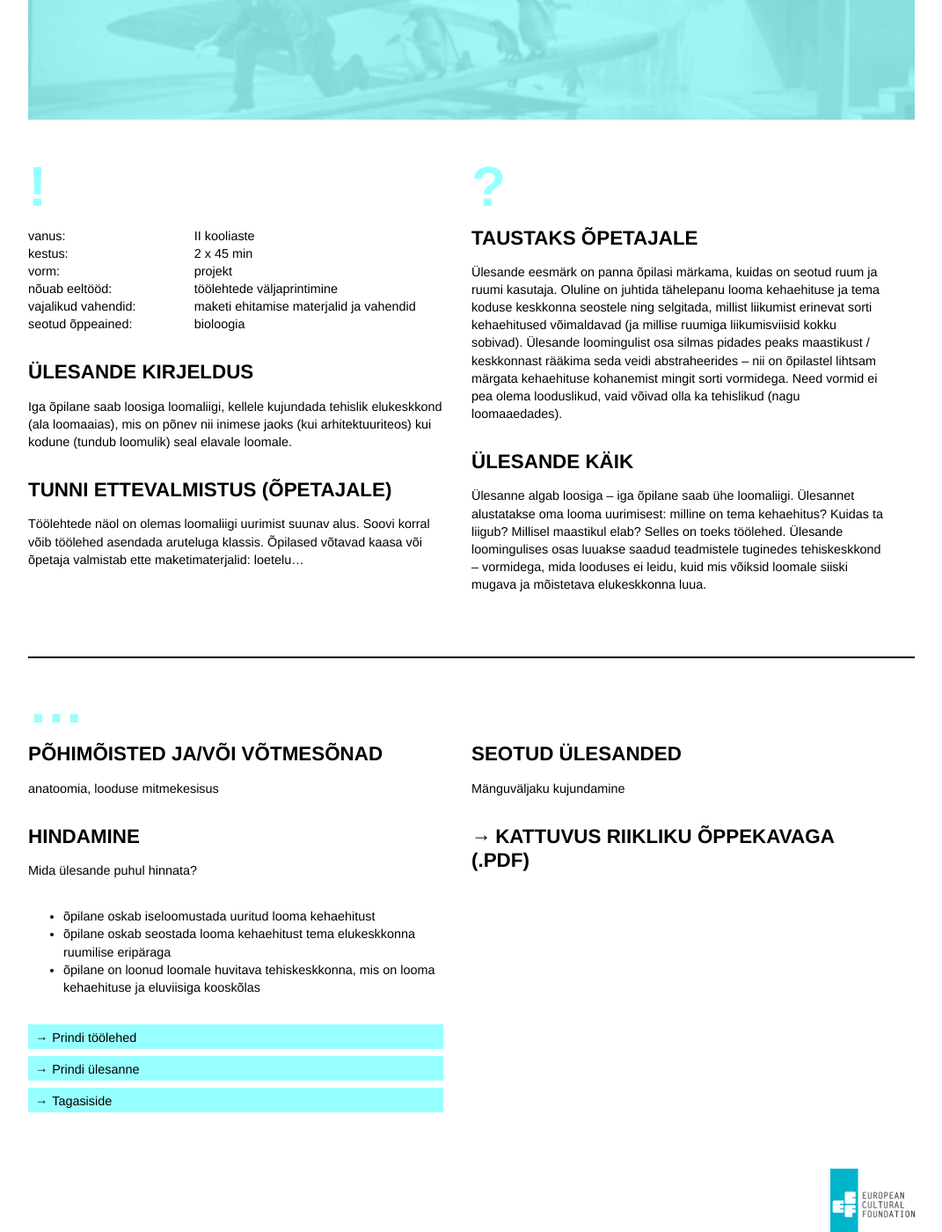
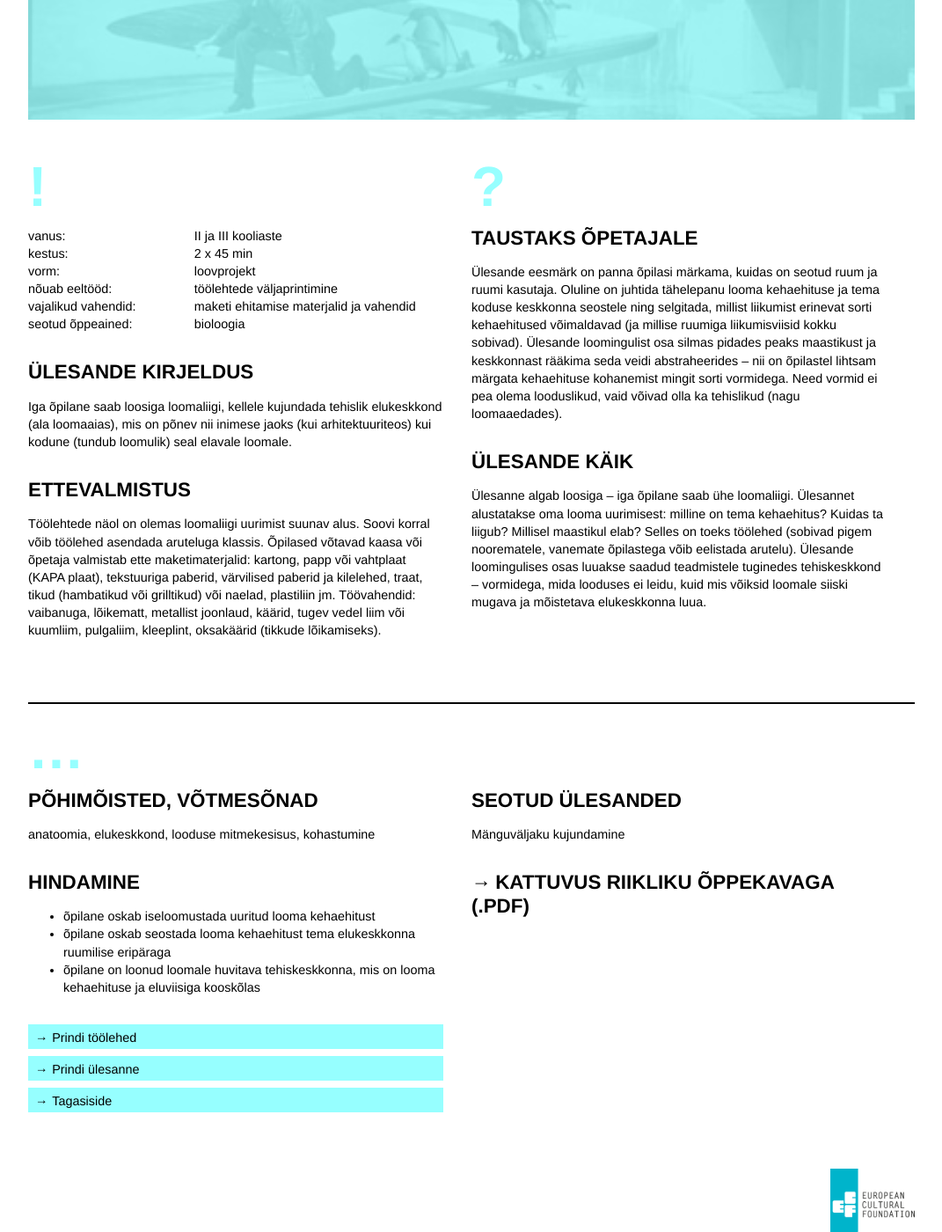
Before and after one commit to ruumiharidus/ruumiharidus.github.io, a Jekyll site: the page built from _posts/2015-11-25-loomaaed.md, in a window 1280 px wide and 1400 px high, scrolled down 658 px. Shown: the whole window at 88% size, without its empty margins (104-1175 px from the left). Built offline with Jekyll 4.4.1, drawn with Linux system fonts in a browser that asks for light colours; nearby versions of some CDN libraries.

Commit message:
Updated 2015-11-25-loomaaed.md

```diff
--- a/_posts/2015-11-25-loomaaed.md
+++ b/_posts/2015-11-25-loomaaed.md
@@ -7,12 +7,13 @@ published: true
 ---
 
 
+
 <section class="section-bang">
 ### !
 
-vanus: 				| II kooliaste
+vanus: 				| II ja III kooliaste
 kestus: 			| 2 x 45 min
-vorm: 				| projekt
+vorm: 				| loovprojekt
 nõuab eeltööd:		| töölehtede väljaprintimine
 vajalikud vahendid:	| maketi ehitamise materjalid ja vahendid
 seotud õppeained:	| bioloogia
@@ -20,18 +21,19 @@ seotud õppeained:	| bioloogia
 #### Ülesande kirjeldus
 Iga õpilane saab loosiga loomaliigi, kellele kujundada tehislik elukeskkond (ala loomaaias), mis on põnev nii inimese jaoks (kui arhitektuuriteos) kui kodune (tundub loomulik) seal elavale loomale.
 
-#### Tunni ettevalmistus (õpetajale)
-Töölehtede näol on olemas loomaliigi uurimist suunav alus. Soovi korral võib töölehed asendada aruteluga klassis. Õpilased võtavad kaasa või õpetaja valmistab ette maketimaterjalid: loetelu...
+#### Ettevalmistus
+Töölehtede näol on olemas loomaliigi uurimist suunav alus. Soovi korral võib töölehed asendada aruteluga klassis. Õpilased võtavad kaasa või õpetaja valmistab ette maketimaterjalid: kartong, papp või vahtplaat (KAPA plaat), tekstuuriga paberid, värvilised paberid ja kilelehed, traat, tikud (hambatikud või grilltikud) või naelad, plastiliin jm. Töövahendid: vaibanuga, lõikematt, metallist joonlaud, käärid, tugev vedel liim või kuumliim, pulgaliim, kleeplint, oksakäärid (tikkude lõikamiseks).
+
 </section>
 
 <section class="section-question">
 ### ?
 
 #### Taustaks õpetajale
-Ülesande eesmärk on panna õpilasi märkama, kuidas on seotud ruum ja ruumi kasutaja. Oluline on juhtida tähelepanu looma kehaehituse ja tema koduse keskkonna seostele ning selgitada, millist liikumist erinevat sorti kehaehitused võimaldavad (ja millise ruumiga liikumisviisid kokku sobivad). Ülesande loomingulist osa silmas pidades peaks maastikust / keskkonnast rääkima seda veidi abstraheerides – nii on õpilastel lihtsam märgata kehaehituse kohanemist mingit sorti vormidega. Need vormid ei pea olema looduslikud, vaid võivad olla ka tehislikud (nagu loomaaedades).
+Ülesande eesmärk on panna õpilasi märkama, kuidas on seotud ruum ja ruumi kasutaja. Oluline on juhtida tähelepanu looma kehaehituse ja tema koduse keskkonna seostele ning selgitada, millist liikumist erinevat sorti kehaehitused võimaldavad (ja millise ruumiga liikumisviisid kokku sobivad). Ülesande loomingulist osa silmas pidades peaks maastikust ja keskkonnast rääkima seda veidi abstraheerides – nii on õpilastel lihtsam märgata kehaehituse kohanemist mingit sorti vormidega. Need vormid ei pea olema looduslikud, vaid võivad olla ka tehislikud (nagu loomaaedades).
 
 #### Ülesande käik
-Ülesanne algab loosiga – iga õpilane saab ühe loomaliigi. Ülesannet alustatakse oma looma uurimisest: milline on tema kehaehitus? Kuidas ta liigub? Millisel maastikul elab? Selles on toeks töölehed. Ülesande loomingulises osas luuakse saadud teadmistele tuginedes tehiskeskkond – vormidega, mida looduses ei leidu, kuid mis võiksid loomale siiski mugava ja mõistetava elukeskkonna luua.
+Ülesanne algab loosiga – iga õpilane saab ühe loomaliigi. Ülesannet alustatakse oma looma uurimisest: milline on tema kehaehitus? Kuidas ta liigub? Millisel maastikul elab? Selles on toeks töölehed (sobivad pigem noorematele, vanemate õpilastega võib eelistada arutelu). Ülesande loomingulises osas luuakse saadud teadmistele tuginedes tehiskeskkond – vormidega, mida looduses ei leidu, kuid mis võiksid loomale siiski mugava ja mõistetava elukeskkonna luua.
 
 </section>
 
@@ -40,11 +42,10 @@ Töölehtede näol on olemas loomaliigi uurimist suunav alus. Soovi korral võib
 <section class="section-dots">
 ### ...
 
-#### Põhimõisted ja/või võtmesõnad
-anatoomia, looduse mitmekesisus
+#### Põhimõisted, võtmesõnad
+anatoomia, elukeskkond, looduse mitmekesisus, kohastumine
 
 #### Hindamine
-Mida ülesande puhul hinnata?
 
 + õpilane oskab iseloomustada uuritud looma kehaehitust
 + õpilane oskab seostada looma kehaehitust tema elukeskkonna ruumilise eripäraga
```
